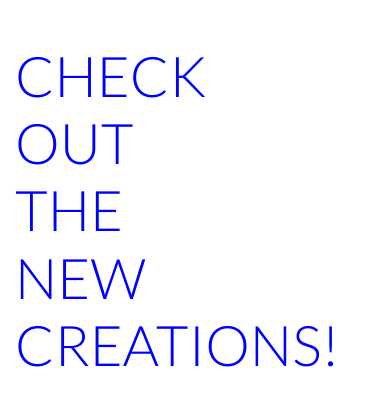
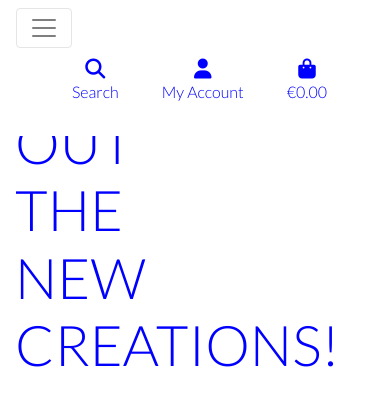
Before and after one commit to lunarwriter/final-project, a Django app: page / in a window 390 px wide. Shown: the top 420 px of the page. Run offline with Django 3.2, Linux system fonts and the light colour scheme; some libraries are stand-ins or nearby versions.

Commit message:
Added mobile header and main navbar

```diff
--- a/static/css/base.css
+++ b/static/css/base.css
@@ -3,7 +3,7 @@ html {
 }
 
 body {
-    background: url ('/media/pexels-franco-ungaro-background-image.jpg') no repeat center center fixed;
+    background: url ('media/pexels-franco-ungaro-background-image.jpg') no repeat center center fixed;
     background-size: cover;
     height: calc(100vh - 164px);
     color: #555;
--- a/templates/base.html
+++ b/templates/base.html
@@ -59,6 +59,7 @@
                     <h2 class="logo-font text-blue my-0"><strong>Issy K</strong> Studios</h2>
                 </a>
             </div>
+
             <div class="col-12 col-lg-4 my-auto py-1 py-lg-0">
                 <form method="GET" action="">
                     <div class="input-group w-100">
@@ -112,6 +113,15 @@
                 </ul>
             </div>
         </div>
+        <div class="row bg-white">
+            <nav class="navbar navbar-expand-lg navbar-light w-100">
+                <button class="navbar-toggler" type="button" data-toggle="collapse" data-target="#main-nav" aria-controls="main-nav" aria-expanded="false" aria-label="Toggle navigation">
+                    <span class="navbar-toggler-icon"></span>
+                </button>
+                {% include 'includes/mobile-top-header.html' %}
+                {% include 'includes/main-nav.html' %}
+            </nav>
+        </div>
     </header>
 
     {% if messages %}
--- /dev/null
+++ b/templates/includes/main-nav.html
@@ -0,0 +1,47 @@
+<div id="main-nav" class="collapse navbar-collapse">
+    <ul class="navbar-nav w-auto mx-auto">
+        <li class="nav-item dropdown">
+            <a class="logo-font font-weight-bold nav-link text-blue mr-5" href="#" id="all-products-link" data-toggle="dropdown" aria-haspopup="true" aria-expanded="false">
+                All Products
+            </a>
+            <div class="dropdown-menu border-0" aria-labelledby="all-products-link">
+                <a href="" class="dropdown-item">By Price</a>
+                <a href="" class="dropdown-item">By Rating</a>
+                <a href="" class="dropdown-item">By Category</a>
+                <a href="" class="dropdown-item">All Products</a>
+            </div>
+        </li>
+
+        <li class="nav-item dropdown">
+            <a class="logo-font font-weight-bold nav-link text-blue mr-5" href="#" id="clothing-link" data-toggle="dropdown" aria-haspopup="true" aria-expanded="false">
+                Clothing
+            </a>
+            <div class="dropdown-menu border-0" aria-labelledby="clothing-link">
+                <a href="" class="dropdown-item">Hoodies</a>
+                <a href="" class="dropdown-item">Sweatshirts</a>
+                <a href="" class="dropdown-item">Shirts</a>
+            </div>
+        </li>
+
+        <li class="nav-item dropdown">
+            <a class="logo-font font-weight-bold nav-link text-blue mr-5" href="#" id="accessories-link" data-toggle="dropdown" aria-haspopup="true" aria-expanded="false">
+                Headgear
+            </a>
+            <div class="dropdown-menu border-0" aria-labelledby="accessories-link">
+                <a href="" class="dropdown-item">Caps</a>
+                <a href="" class="dropdown-item">Phone Cases</a>
+            </div>
+        </li>
+
+        <li class="nav-item dropdown">
+            <a class="logo-font font-weight-bold nav-link text-blue" href="#" id="digital-link" data-toggle="dropdown" aria-haspopup="true" aria-expanded="false">
+                Digital Services
+            </a>
+            <div class="dropdown-menu border-0" aria-labelledby="digital-link">
+                <a href="" class="dropdown-item">Logos</a>
+                <a href="" class="dropdown-item">Banners</a>
+                <a href="" class="dropdown-item">Flyers</a>
+            </div>
+        </li>
+    </ul>
+</div>
--- /dev/null
+++ b/templates/includes/mobile-top-header.html
@@ -0,0 +1,63 @@
+<ul>
+    <li class="list-inline-item">
+        <a class="text-blue nav-link d-block d-lg-none" href="#" id="mobile-search" data-toggle="dropdown"
+            aria-haspopup="true" aria-expanded="false">
+            <div class="text-center">
+                <div><i class="fas fa-search fa-lg"></i></div>
+                <p class="my-0">Search</p>
+            </div>
+        </a>
+        <div class="dropdown-menu border-0 w-100 p-3 rounded-0 my-0" aria-labelledby="mobile-search">
+            <form class="form" method="GET" action="">
+                <div class="input-group w-100">
+                    <input class="form-control border border-blue rounded-0" type="text" name="q"
+                        placeholder="Search our site">
+                    <div class="input-group-append">
+                        <button class="form-control form-control btn btn-blue border border-blue rounded-0"
+                            type="submit">
+                            <span class="icon">
+                                <i class="fas fa-search"></i>
+                            </span>
+                        </button>
+                    </div>
+                </div>
+            </form>
+        </div>
+    </li>
+    <li class="list-inline-item dropdown">
+        <a class="text-blue nav-link d-block d-lg-none" href="#" id="user-options" data-toggle="dropdown"
+            aria-haspopup="true" aria-expanded="false">
+            <div class="text-center">
+                <div><i class="fas fa-user fa-lg"></i></div>
+                <p class="my-0">My Account</p>
+            </div>
+        </a>
+        <div class="dropdown-menu border-0" aria-labelledby="user-options">
+            {% if request.user.is_authenticated %}
+                {% if request.user.is_superuser %}
+                    <a href="{% url 'account_logout' %}" class="dropdown-item">Product Management</a>
+                {% endif %}
+                <a href="" class="dropdown-item">My Profile</a>
+                <a href="{% url 'account_logout' %}" class="dropdown-item">Logout</a>
+            {% else %}
+                <a href="{% url 'account_signup' %}" class="dropdown-item">Register</a>
+                <a href="{% url 'account_login' %}" class="dropdown-item">Login</a>
+            {% endif %}
+        </div>
+    </li>
+    <li class="list-inline-item">
+        <a class="{% if grand_total %}text-primary font-weight-bold{% else %}text-blue{% endif %} nav-link d-block d-lg-none"
+            href="">
+            <div class="text-center">
+                <div><i class="fas fa-shopping-bag fa-lg"></i></div>
+                <p class="my-0">
+                    {% if grand_total %}
+                        €{{ grand_total|floatformat:2 }}
+                    {% else %}
+                        €0.00
+                    {% endif %}
+                </p>
+            </div>
+        </a>
+    </li>
+</ul>
```
Also changed, not shown: README.md.
